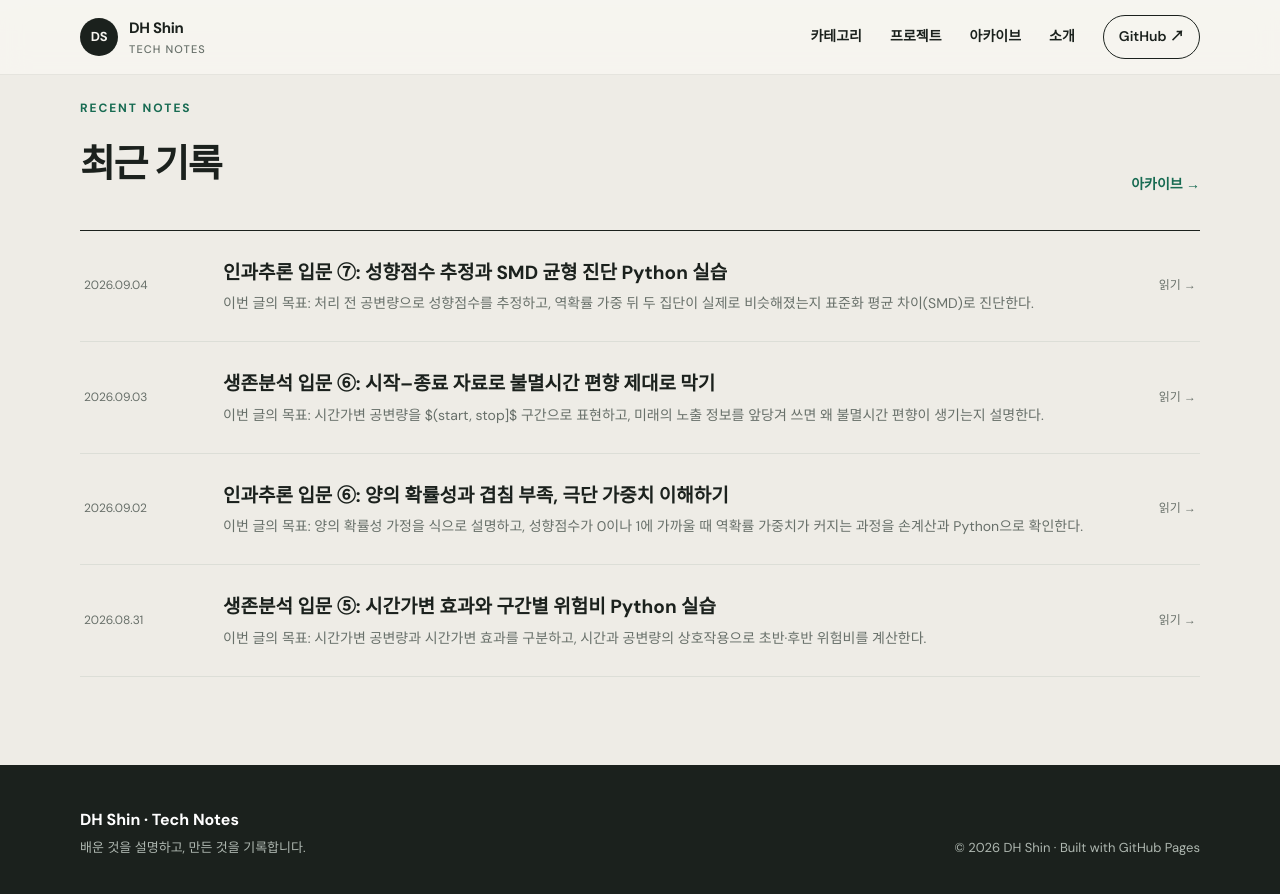
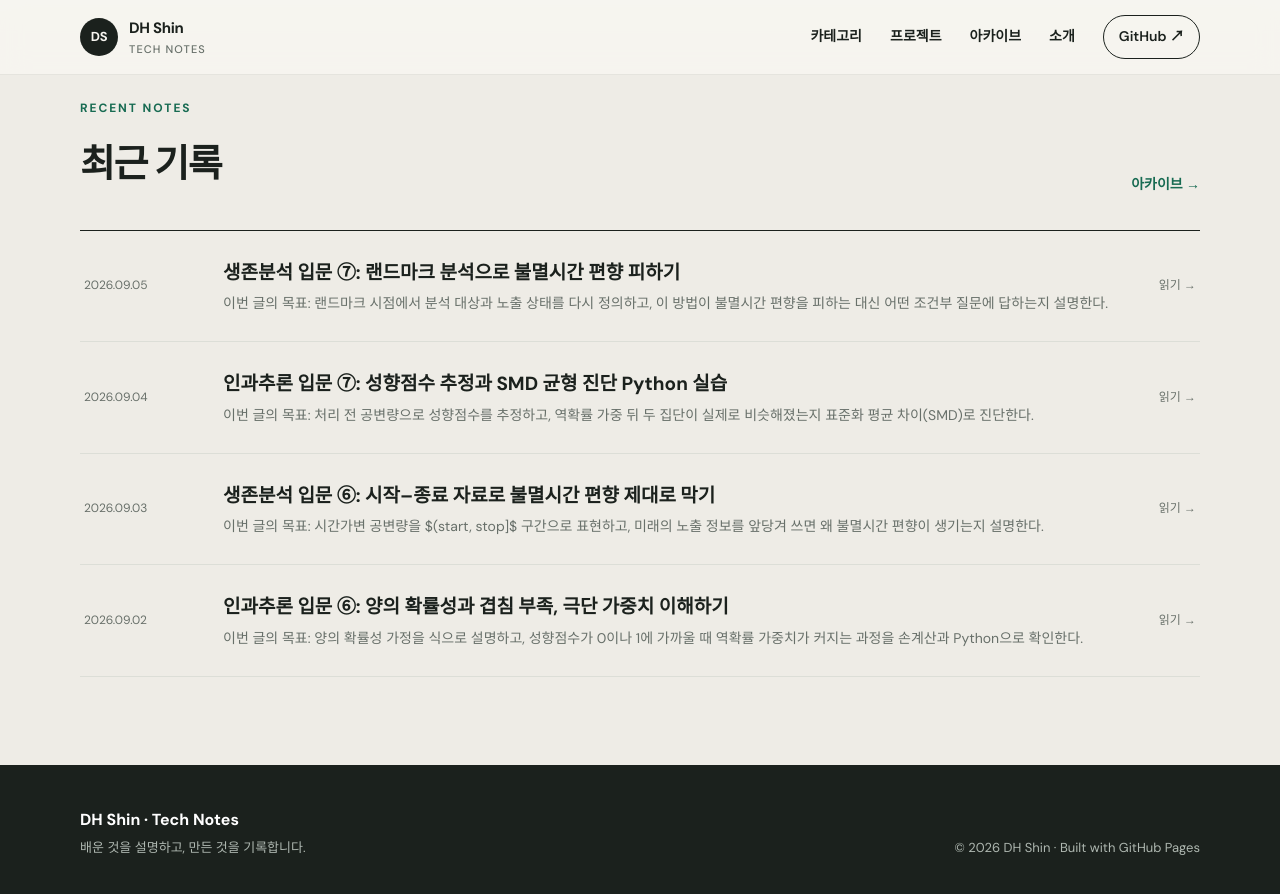
Before and after one commit to dhshin96/dhshin96.github.io, a Jekyll site: the page built from index.html, in a window 1280 px wide and 900 px high, scrolled down 1354 px. Shown: the top 894 px of the window. Built offline with Jekyll 4.4.1, drawn with Linux system fonts in a browser that asks for light colours; some of the changed lines change nothing that is shown.

Commit message:
Add survival landmark analysis lesson

````diff
--- a/_posts/2026-09-03-survival-start-stop-immortal-time-bias.md
+++ b/_posts/2026-09-03-survival-start-stop-immortal-time-bias.md
@@ -152,7 +152,7 @@
 
 ## 다음 글
 
-다음 글에서는 **랜드마크 분석**이 불멸시간 편향을 피하는 원리와, 랜드마크 이전 사건을 제외하면서 생기는 해석 범위를 살펴본다.
+다음 글인 [생존분석 입문 ⑦: 랜드마크 분석으로 불멸시간 편향 피하기]({{ '/posts/survival-landmark-analysis/' | relative_url }})에서는 정해진 시점까지 사건 없이 남은 사람만 다시 비교하는 원리와, 랜드마크 이전 사건을 제외하면서 달라지는 해석 범위를 살펴본다.
 
 ## 참고 자료
 
--- /dev/null
+++ b/_posts/2026-09-05-survival-landmark-analysis.md
@@ -0,0 +1,169 @@
+---
+title: "생존분석 입문 ⑦: 랜드마크 분석으로 불멸시간 편향 피하기"
+date: 2026-09-05 09:00:00 +0900
+categories: [기반 지식, 학습과 모델링]
+tags: [생존분석, 랜드마크-분석, 불멸시간-편향, 조건부-생존, 시간가변-노출, Python]
+description: "추적 중 정해진 시점까지 사건 없이 남은 대상만 다시 비교하는 원리를 배웁니다. 미래 노출을 앞당긴 분석과 랜드마크 분석의 위험을 손계산과 Python으로 재현합니다."
+reading_time: 12
+series: "처음 시작하는 생존분석"
+level: "입문"
+math: true
+---
+
+> **이번 글의 목표:** 랜드마크 시점에서 분석 대상과 노출 상태를 다시 정의하고, 이 방법이 불멸시간 편향을 피하는 대신 어떤 조건부 질문에 답하는지 설명한다.
+
+10명의 합성 자료를 두 방식으로 계산했다. 추적 중 한 번이라도 치료받으면 처음부터 치료군으로 둔 분석에서는 시간 8까지 사건 위험이 치료군 0.500, 비치료군 0.750이었다. 치료가 위험을 낮춘 것처럼 보인다. 그러나 시간 4를 랜드마크로 정하고 그때까지 사건 없이 남은 사람만 비교하자 두 집단 위험은 모두 0.500이었다. 차이를 만든 것은 치료 효과가 아니라 **누가 어느 시점부터 비교에 들어갔는가**였다.
+
+## 1. 시간 0의 집단을 미래 정보로 만들면 안 된다
+
+치료가 추적 도중 시작된다면 시간 0에는 누가 치료받을지 아직 모른다. 그런데 전체 추적이 끝난 뒤 `언젠가 치료받음`을 기준으로 집단을 만들면, 나중에 치료받은 사람은 치료 전까지 사건 없이 살아 있어야 치료군이 될 수 있다. 그 무사건 시간을 처음부터 치료군에 붙이는 순간 불멸시간 편향이 생긴다.
+
+직전 글에서 [시작–종료 자료가 치료 전후 시간을 제자리에 배정하는 이유]({{ '/posts/survival-start-stop-immortal-time-bias/' | relative_url }})를 확인했다. 시간가변 Cox 모형은 사건 시점마다 노출 상태를 갱신한다. 랜드마크 분석은 다른 길을 택한다. 미리 정한 시점 $s$에서 사진을 한 장 찍고, 그때까지 사건 없이 남은 사람과 그때까지 알려진 정보만으로 새 분석을 시작한다.
+
+## 2. 랜드마크에서 표본과 집단을 다시 만든다
+
+랜드마크가 $s=4$, 이후 관찰 창이 $w=4$라고 하자. 대상 $i$의 사건 또는 검열 시간을 $T_i$, 사건 표시를 $\Delta_i$, 치료 시작 시점을 $E_i$라 쓰면 분석 대상과 집단은 다음처럼 정한다.
+
+$$
+R_i(s)=I(T_i>s), \qquad A_i(s)=I(E_i\le s)
+$$
+
+$R_i(s)=1$인 사람만 남기고, 시간 4까지 치료를 시작했으면 $A_i(s)=1$로 둔다. 결과는 랜드마크 뒤부터 시간 8까지의 사건이다.
+
+$$
+Y_i(s,w)=I(s<T_i\le s+w,\ \Delta_i=1)
+$$
+
+따라서 집단 $a$의 단순 위험은 다음과 같다.
+
+$$
+\widehat{Risk}_a(s,w)=
+\frac{\sum_i R_i(s)I\{A_i(s)=a\}Y_i(s,w)}
+{\sum_i R_i(s)I\{A_i(s)=a\}}
+$$
+
+여기서 중요한 시계 규칙은 세 가지다. 랜드마크 전 사건이나 검열이 있는 대상은 제외한다. 집단은 시간 4까지 관측된 치료로만 정한다. 시간 4 이후 사건만 결과로 센다. 시간 5에 치료받은 D는 이번 분석에서 비치료군에 남는다. 미래 정보를 다시 들여다보지 않기 위해서다.
+
+<figure class="study-figure">
+  <img src="{{ '/assets/images/survival-analysis/landmark-analysis-cohort.svg' | relative_url }}" alt="시간 0의 10명 중 랜드마크 시간 4 이전에 사건이 발생한 2명을 제외하고, 남은 8명을 시간 4까지의 치료 여부로 4명씩 나누어 시간 8까지 추적하는 흐름도">
+  <figcaption>그림 1. 랜드마크 분석은 시간 4에 도달한 사람만 남기고 그 시점의 정보로 집단을 고정한다. 이후 치료는 미래 정보이므로 분류를 바꾸지 않는다.</figcaption>
+</figure>
+
+## 3. 작은 손계산으로 비교 질문이 바뀌는지 본다
+
+전체 10명을 `언젠가 치료받음`으로 나누면 치료군은 A, B, C, D, H, I의 6명이다. 시간 8까지 A, C, H에서 사건이 생겨 위험은 $3/6=0.500$이다. 비치료군 E, F, G, J에서는 E, G, J가 사건을 겪어 $3/4=0.750$이다. H는 시간 1에 치료받고 시간 2에 사건이 있었지만, G는 시간 3에 사건이 있어 치료 기회가 없었다. 이른 사건이 비치료군에 더 쉽게 남는다.
+
+랜드마크 시간 4를 적용하면 시간 2와 3에 사건을 겪은 H와 G가 함께 제외된다. 남은 8명 가운데 시간 4까지 치료받은 A, B, C, I가 노출군이고, D, E, F, J가 비노출군이다. 시간 8까지 사건은 각 집단에서 2건이다.
+
+$$
+\widehat{Risk}_1(4,4)=\frac{2}{4}=0.500, \qquad
+\widehat{Risk}_0(4,4)=\frac{2}{4}=0.500
+$$
+
+랜드마크 분석은 과거의 안전한 시간을 어느 집단에도 성과처럼 주지 않는다. 하지만 시간 4 전에 사건이 난 두 사람은 질문에서 빠진다. 답은 “처음 등록된 모든 사람에게 치료가 어떤 영향을 주는가?”가 아니라 **“시간 4까지 사건 없이 남은 사람 중, 그때 치료 상태가 다른 두 집단의 이후 위험은 어떤가?”**다.
+
+## 4. Python으로 랜드마크 자료 만들기
+
+아래 코드는 `pandas`만 사용한다. 같은 자료에서 잘못된 전체 추적 분류와 랜드마크 분류를 만들어 시간 8까지의 사건 위험을 비교한다.
+
+```python
+import pandas as pd
+
+data = pd.DataFrame([
+    ["A", 6, 1, 2],
+    ["B", 10, 0, 3],
+    ["C", 8, 1, 4],
+    ["D", 10, 1, 5],
+    ["E", 7, 1, None],
+    ["F", 9, 0, None],
+    ["G", 3, 1, None],
+    ["H", 2, 1, 1],
+    ["I", 9, 0, 2],
+    ["J", 6, 1, None],
+], columns=["id", "followup", "event", "treat_time"])
+
+landmark = 4
+horizon = 8
+data["event_by_horizon"] = (
+    (data["event"] == 1) & (data["followup"] <= horizon)
+).astype(int)
+
+# 잘못된 방식: 미래의 치료 여부를 시간 0의 집단처럼 사용한다.
+data["ever_treated"] = data["treat_time"].notna().astype(int)
+naive = data.groupby("ever_treated").agg(
+    n=("id", "size"), events=("event_by_horizon", "sum")
+)
+naive["risk"] = naive["events"] / naive["n"]
+
+# 랜드마크 방식: 시간 4에 사건 없이 남은 사람과 당시 정보만 사용한다.
+lm = data.loc[data["followup"] > landmark].copy()
+lm["treated_at_landmark"] = (
+    lm["treat_time"].notna() & (lm["treat_time"] <= landmark)
+).astype(int)
+landmark_result = lm.groupby("treated_at_landmark").agg(
+    n=("id", "size"), events=("event_by_horizon", "sum")
+)
+landmark_result["risk"] = (
+    landmark_result["events"] / landmark_result["n"]
+)
+
+print("naive")
+print(naive.round(3))
+print("excluded before landmark:", sorted(set(data.id) - set(lm.id)))
+print("landmark")
+print(landmark_result.round(3))
+```
+
+핵심 출력은 다음과 같다.
+
+```text
+naive
+              n  events  risk
+ever_treated
+0             4       3  0.75
+1             6       3  0.50
+excluded before landmark: ['G', 'H']
+landmark
+                     n  events  risk
+treated_at_landmark
+0                    4       2   0.5
+1                    4       2   0.5
+```
+
+이 예제에는 랜드마크 뒤 조기 검열이 없어 단순 위험을 썼다. 실제 자료에 검열이 있으면 랜드마크에서 다시 시작한 Kaplan–Meier 곡선이나 Cox 모형으로 이후 생존을 분석한다. 곡선과 위험집합을 읽는 법은 [Kaplan–Meier 비교와 log-rank 검정]({{ '/posts/km-curve-logrank/' | relative_url }})에서 복습할 수 있다.
+
+## 5. 편향 하나를 없애도 설계 판단은 남는다
+
+랜드마크 $s$는 결과를 본 뒤 유리한 값으로 고르면 안 된다. 너무 이르면 아직 치료받은 사람이 적어 집단 정의가 불안정하고, 너무 늦으면 많은 사건을 제외해 표본과 질문이 크게 달라진다. 임상적으로 의미 있는 평가 시점이나 미리 정한 관찰 창을 사용하고, 합리적인 여러 시점에서 결과가 얼마나 달라지는지 민감도 분석으로 보여 주는 편이 낫다.
+
+시간 4 이후에 치료받은 D를 끝까지 비노출군으로 두는 것도 기억해야 한다. 이는 미래 정보를 막는 단순한 규칙이지만, 이후 실제 노출 변화를 반영하지 못한다. 모든 사건 시점에서 노출을 갱신하려면 [시간가변 효과와 공변량을 구분한 구간별 Cox 접근]({{ '/posts/time-varying-effect-cox/' | relative_url }})과 시작–종료 자료가 더 직접적이다.
+
+또한 랜드마크 분석은 시간에 따른 교란을 자동으로 없애지 않는다. 시간 4의 건강 상태가 이전 치료와 이후 사건 모두에 관련되면 집단 차이는 여전히 인과효과가 아닐 수 있다. 랜드마크 분석이 해결하는 핵심은 미래로 집단을 정의하는 오류이며, 무작위배정이나 교란 조정을 대신하지 않는다.
+
+<div class="related-reading">
+  <strong>이어 읽기</strong>
+  <p>시작–종료 자료 글로 시간 전체를 갱신하는 방법을 비교하고, Kaplan–Meier 글과 시간가변 효과 글로 랜드마크 이후의 생존곡선과 모형 해석을 연결해 보세요.</p>
+</div>
+
+## 직접 바꿔 보는 연습
+
+1. 랜드마크를 4에서 3으로 바꾸고 제외 대상, 집단 크기, 위험이 어떻게 달라지는지 확인한다.
+2. 시간 5에 치료받는 D가 랜드마크 분석에서 왜 비노출군인지 한 문장으로 설명한다.
+3. H의 사건 시간을 5로 바꾼 뒤 랜드마크 표본과 두 집단 위험을 다시 계산한다.
+
+## 핵심 요약
+
+1. 랜드마크 분석은 미리 정한 시점까지 사건 없이 남은 대상만 포함하고, 그때까지 알려진 정보로 집단을 고정한다.
+2. 랜드마크 이전 사건을 제외하고 이후 사건만 세므로 치료 전 무사건 시간을 치료군의 성과로 붙이지 않는다.
+3. 결과는 랜드마크까지 살아남은 사람의 조건부 비교이며, 전체 시작 코호트의 효과로 넓혀 해석할 수 없다.
+4. 랜드마크 선택, 이후 노출 변화, 검열과 시간가변 교란은 별도로 점검해야 한다.
+
+## 다음 글
+
+다음 글에서는 **여러 랜드마크 시점에서 생존예측을 갱신하는 동적 예측**과 예측 시점·예측 구간을 구분하는 법을 살펴본다.
+
+## 참고 자료
+
+- Anderson, Cain, Gelber (1983), [*Analysis of Survival by Tumor Response*](https://pubmed.ncbi.nlm.nih.gov/6668489/), 미래에 결정되는 반응군을 처음부터 비교할 때 생기는 편향과 랜드마크 접근의 출발점을 설명한다.
+- van Houwelingen (2007), [*Dynamic Prediction by Landmarking in Event History Analysis*](https://doi.org/10.1111/j.1467-9469.2006.00529.x), 랜드마크 시점의 위험집합으로 모형을 다시 적합해 예측을 갱신하는 방법을 제시한다.
+- Agarwal et al. (2018), [*Immortal Time Bias in Observational Studies of Time-to-Event Outcomes*](https://doi.org/10.1177/1073274818789355), 랜드마크 분석의 대상 제외·집단 정의·추적 시작 규칙과 시간가변 Cox 모형을 비교한다.
````
Also changed, not shown: assets/images/survival-analysis/landmark-analysis-cohort.svg (added).
